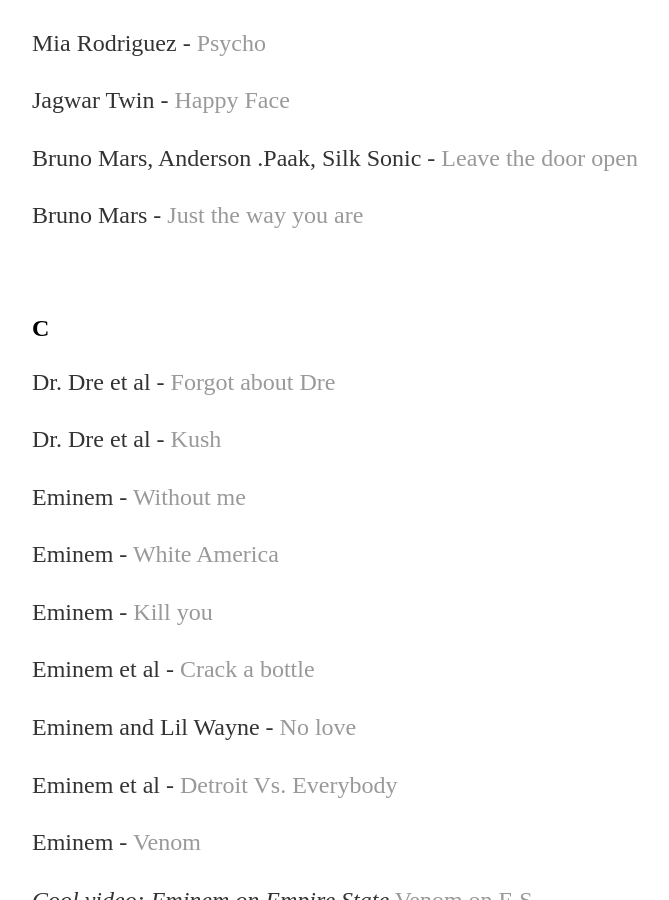
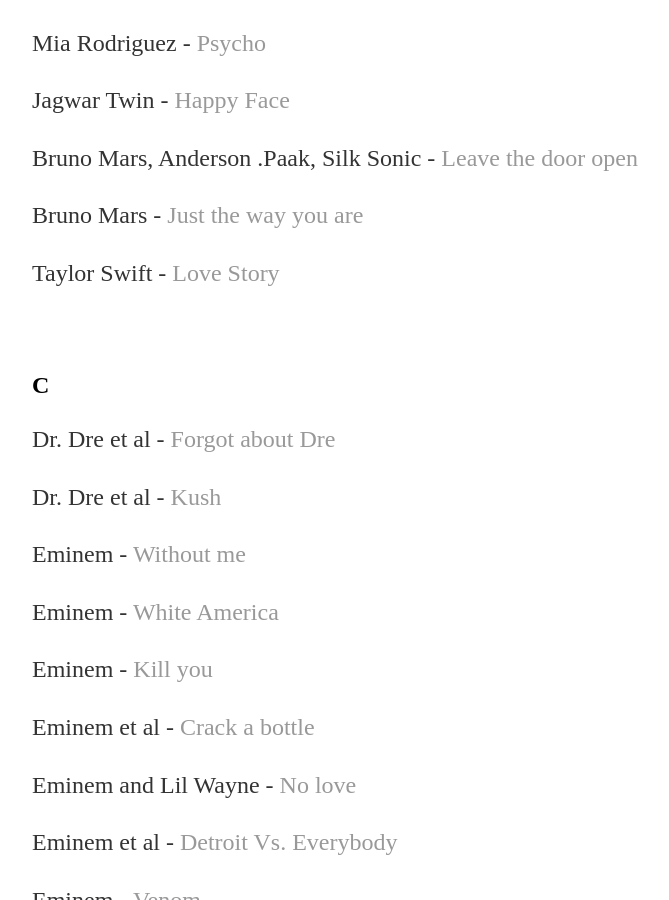
Before and after one commit to yjkweon24/yjkweon24.github.io, a Jekyll site: the page built from _posts/2018-10-23-songs-that-i-love.md, in a window 1280 px wide and 900 px high, scrolled down 8714 px. Shown: the whole window, without its empty margins (160-829 px from the left). Built offline with Jekyll 4.4.1, drawn with Linux system fonts in a browser that asks for light colours.

Commit message:
Update 2018-10-23-songs-that-i-love.md

```diff
--- a/_posts/2018-10-23-songs-that-i-love.md
+++ b/_posts/2018-10-23-songs-that-i-love.md
@@ -301,6 +301,8 @@
 
 Bruno Mars - [Just the way you are](https://www.youtube.com/watch?v=LjhCEhWiKXk)
 
+Taylor Swift - [Love Story](https://www.youtube.com/watch?v=8xg3vE8Ie_E)
+
 <br>
 
 ## C
```
